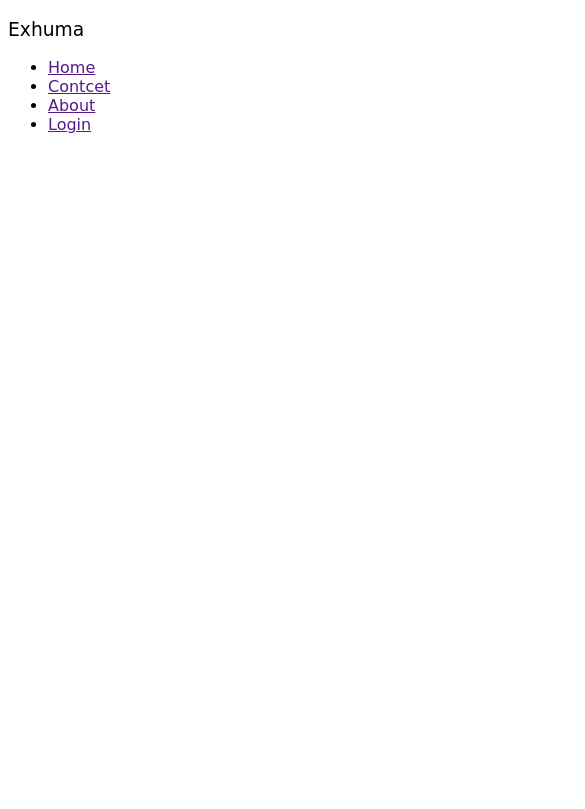
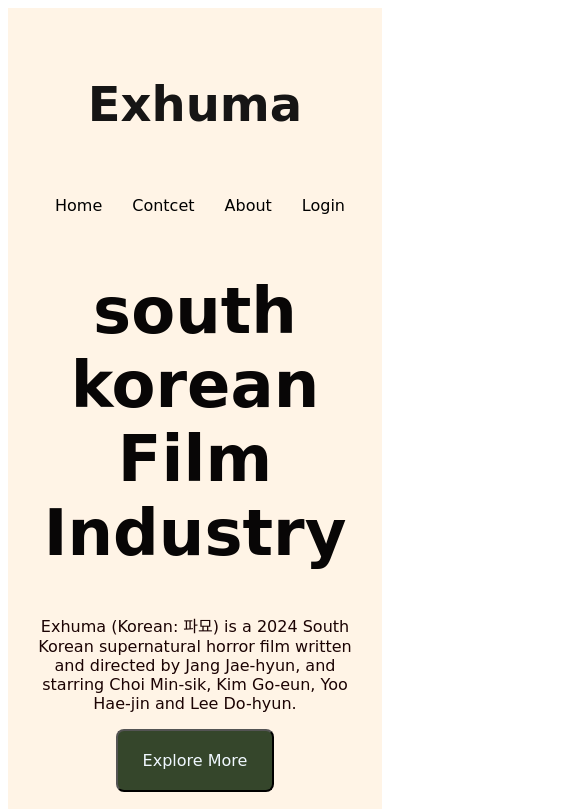
Before and after one commit to Rainy1650/G3-Architects, a plain HTML site: page index.html in a window 390 px wide. Shown: the top 809 px of the page, 585 px wide, since content can reach past the window. Drawn offline with Linux system fonts and the light colour scheme; a web font is replaced by a local one.

Commit message:
feature content

```diff
--- a/index.html
+++ b/index.html
@@ -1,15 +1,17 @@
 <!DOCTYPE html>
 <html lang="en">
+
 <head>
     <meta charset="UTF-8">
     <meta name="viewport" content="width=device-width, initial-scale=1.0">
     <title>G3 Architects</title>
     <link rel="stylesheet" href="style/g3.css">
 </head>
+
 <body>
     <header>
         <nav>
-    <h3>Exhuma</h3>
+            <h3 class="head">Exhuma</h3>
             <ul>
                 <li><a href="">Home</a></li>
                 <li><a href="">Contcet</a></li>
@@ -17,12 +19,38 @@
                 <li><a href="">Login</a></li>
             </ul>
         </nav>
+        <div class="banner">
+            <div class="banner-content">
+                <h1 class="banner-title">south korean Film Industry</h1>
+                <p class="banner-discription">
+                    Exhuma (Korean: 파묘) is a 2024 South Korean supernatural horror film written and directed by Jang
+                    Jae-hyun, and starring Choi Min-sik, Kim Go-eun, Yoo Hae-jin and Lee Do-hyun.</p>
+                <button class="btn-primery">Explore More</button>
+            </div>
+            <img src="image/Exhuma 파묘 破墓.jpg" alt="">
+        </div>
     </header>
     <main>
+        <section class="tems">
+            <div class="tems-container">
+                <img src="image/movie_ Exhuma (2024).jpg">
 
+            </div>
+            <div class="tems-content">
+                <h3><span class="l">Lim</span><span class="do">Do</span> <span>-hyun</span></h3>
+                <p class="explaine">Lim Dong-hyun (Korean: 임동현; born April 11, 1995), known professionally as Lee
+                    Do-hyun (Korean: 이도현), is a South Korean actor. He first gained recognition for his supporting role
+                    in Hotel del Luna (2019). Lee went on to star in the television series 18 Again (2020), Sweet Home
+                    (2020–present), Youth of May (2021), The Glory (2022–2023), and The Good Bad Mother (2023), as well
+                    as the film Exhuma (2024).</p>
+                    <button class="btn-primery">Explore More</button>
+
+            </div>
+        </section>
     </main>
     <footer>
 
     </footer>
 </body>
+
 </html>
--- a/style/g3.css
+++ b/style/g3.css
@@ -1,7 +1,104 @@
 @import url('https://fonts.googleapis.com/css2?family=Roboto:wght@500&family=Salsa&family=Yarndings+12&display=swap');
 
-*  {
+* {
     font-family: "Salsa", cursive;
     font-weight: 400;
     font-style: normal;
-  }
+}
+.btn-primery{
+    border-radius: 8px;
+    color: aliceblue;
+    font-size: 16px;
+    background-color: rgb(53, 70, 43);
+    padding: 20px 25px;
+    cursor: pointer;
+}
+header {
+    background: rgba(255, 144, 14, 0.10);
+    padding: 50px 250px;
+}
+
+nav {
+    display: flex;
+    justify-content: space-between;
+    align-items: center;
+}
+
+.head {
+    font-size: 3rem;
+    font-weight: 700;
+    color: rgb(22, 21, 21);
+}
+
+nav>ul {
+    display: flex;
+}
+
+nav li {
+    list-style: none;
+    margin-right: 30px;
+    font-weight: 500px;
+    font-size: 1rem;
+}
+
+nav li a {
+    text-decoration: none;
+    color: black;
+}
+.banner-content{
+    max-width: 800px;
+    text-align: center;
+    margin:0 auto;
+}
+.banner-title{
+    font-size: 4rem;
+    font-weight: 700;
+    color: rgb(8, 6, 6);
+}
+.banner-discription{
+    color: rgb(27, 3, 3);
+}
+.banner img{
+    margin-top: 20px;
+    height: 20%;
+    width: 100%;
+}
+@media screen and (max-width: 576px) {
+    header{
+        padding: 20px;
+    }
+    nav{
+        flex-direction: column;
+    }
+
+}
+@media screen and (max-width:960px) and (min-width:576px) {
+    header{
+        padding: 20px;
+    }
+    nav{
+        flex-direction: column;
+    }
+
+}
+main{
+    background-color: rgb(151, 236, 236);
+    max-width: 1440px;
+    margin: 0 auto;
+}
+.tems{
+    display: flex;
+    align-items: center;
+}
+.tems-content{
+    padding-left: 70px;
+    padding-right: 70px;
+}
+.tems-content{
+    font: size 2.8rem;
+}
+.l .do{
+    color: rgb(0, 0, 0);
+    font-weight: 500;
+
+}
```
Also changed, not shown: image/Exhuma 파묘 破墓.jpg (added), image/banner.jpg (added), image/movie_ Exhuma (2024).jpg (added). Lines whose indentation alone changed are shown as unchanged.
